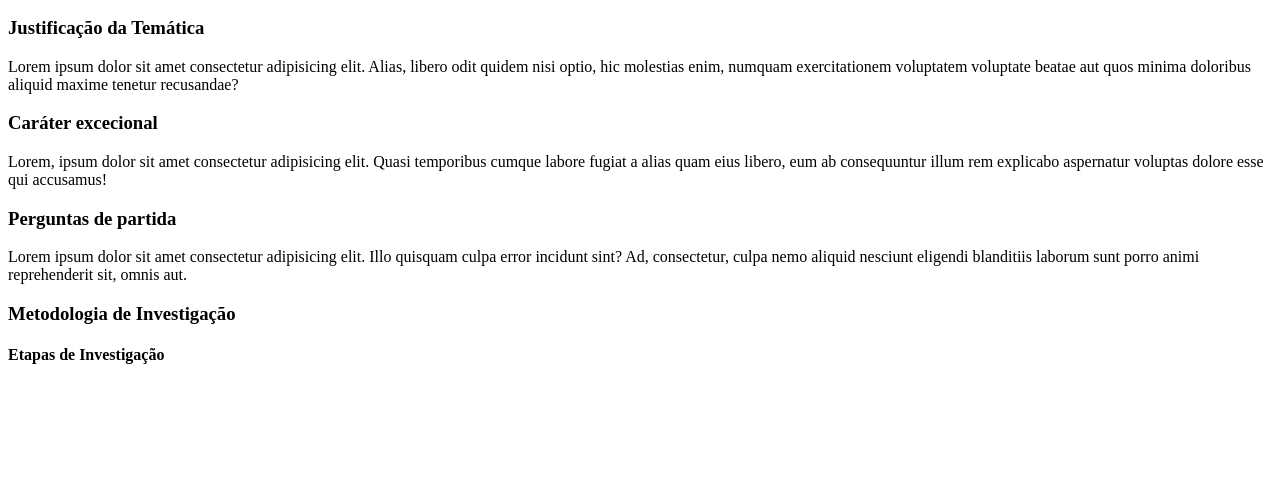
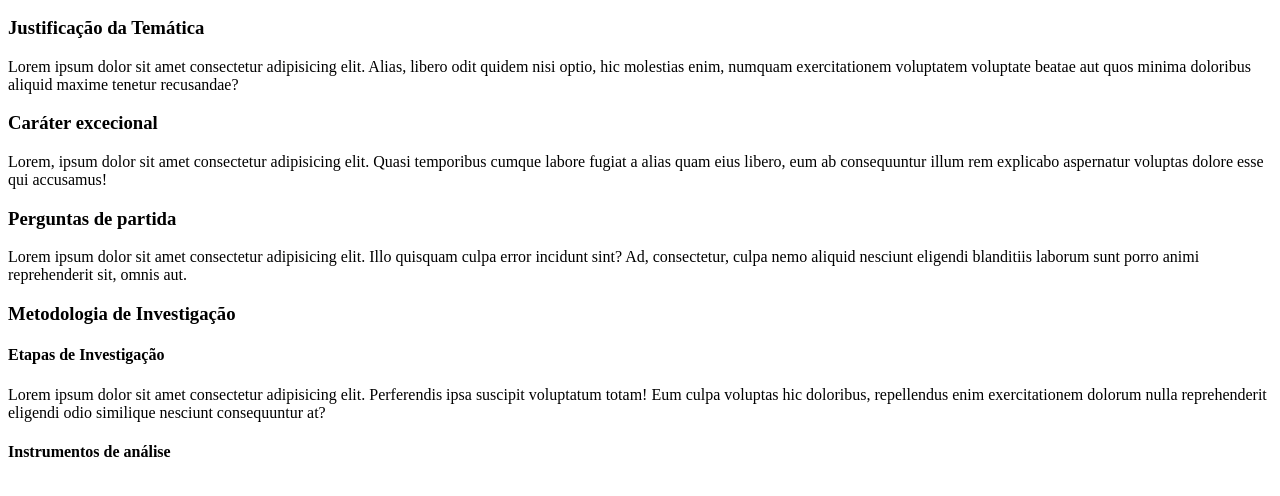
Before and after one commit to Dione7/html-css, a plain HTML site: page exercicios/ex006/index.html in a window 1280 px wide. Shown: the part 110-606 px from the top of the page. Drawn offline with Linux system fonts and the light colour scheme.

Commit message:
Update index.html

```diff
--- a/exercicios/ex006/index.html
+++ b/exercicios/ex006/index.html
@@ -17,5 +17,8 @@
     <p>Lorem ipsum dolor sit amet consectetur adipisicing elit. Illo quisquam culpa error incidunt sint? Ad, consectetur, culpa nemo aliquid nesciunt eligendi blanditiis laborum sunt porro animi reprehenderit sit, omnis aut.</p>
     <h3>Metodologia de Investigação</h3>
     <h4>Etapas de Investigação</h4>
+    <p>Lorem ipsum dolor sit amet consectetur adipisicing elit. Perferendis ipsa suscipit voluptatum totam! Eum culpa voluptas hic doloribus, repellendus enim exercitationem dolorum nulla reprehenderit eligendi odio similique nesciunt consequuntur at?</p>
+    <h4>Instrumentos de análise</h4>
+
 </body>
 </html>
```
